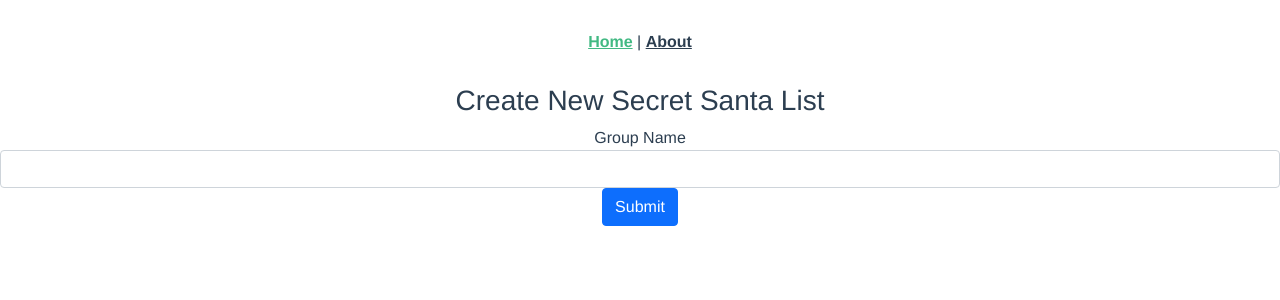
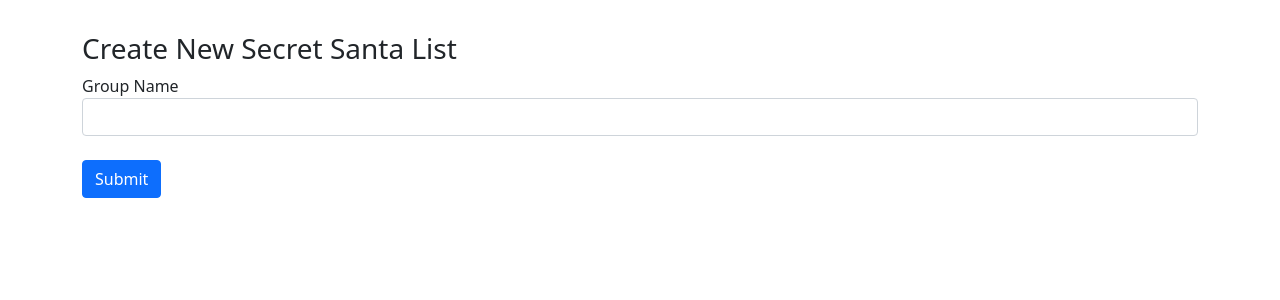
Before and after one commit to themcaffee/secret-santa, a Vue app in the folder web/: page / in a window 1280 px wide. Shown: the top 300 px of the page. Built offline with nearby package versions, Linux system fonts and the light colour scheme.

Commit message:
Create new list form

```diff
--- a/web/src/App.vue
+++ b/web/src/App.vue
@@ -1,20 +1,19 @@
 <template>
   <div id="app">
+    <!--
     <div id="nav">
-      <router-link to="/">Home</router-link> |
-      <router-link to="/about">About</router-link>
+      <router-link to="/">Home</router-link>
     </div>
-    <router-view/>
+    -->
+    <div class="container">
+      <router-view/>
+    </div>
   </div>
 </template>
 
 <style>
 #app {
-  font-family: Avenir, Helvetica, Arial, sans-serif;
-  -webkit-font-smoothing: antialiased;
-  -moz-osx-font-smoothing: grayscale;
-  text-align: center;
-  color: #2c3e50;
+  padding-top: 2em;
 }
 
 #nav {
--- a/web/src/views/About.vue
+++ /dev/null
@@ -1,5 +0,0 @@
-<template>
-  <div class="about">
-    <h1>This is an about page</h1>
-  </div>
-</template>
--- a/web/src/views/Home.vue
+++ b/web/src/views/Home.vue
@@ -5,7 +5,8 @@
       <b-form-group label="Group Name" label-for="name">
         <b-form-input id="name" v-model="name" required></b-form-input>
       </b-form-group>
-      <b-button type="submit" variant="primary">Submit</b-button>
+      <br>
+      <b-button block type="submit" variant="primary">Submit</b-button>
     </b-form>
   </div>
 </template>
--- a/web/src/views/SantaListView.vue
+++ b/web/src/views/SantaListView.vue
@@ -1,8 +1,21 @@
 <template>
   <div class="santa-list-view">
-    <h3>{{ title}}</h3>
+    <h3>{{ name }}</h3>
+    <hr>
+    <h4>Sign Up</h4>
+    <b-form @submit="onSubmit">
+      <b-form-group label="Name" label-for="name">
+        <b-form-input id="name" v-model="name" required></b-form-input>
+      </b-form-group>
+      <b-button type="submit" variant="primary">Submit</b-button>
+    </b-form>
+    <hr>
     <h4>Current List</h4>
-
+    <ul>
+      <li v-for="participant in participants" :key="participant.name">
+        {{ person.name }}
+      </li>
+    </ul>
   </div>
 </template>
 
@@ -11,7 +24,18 @@ export default {
   name: 'SantaListView',
   data () {
     return {
-      title: 'Santa List'
+      name: 'Santa List',
+      participants: [
+        {
+          name: 'Mitch',
+          email: 'testemail123@example.com'
+        }
+      ]
+    }
+  },
+  methods: {
+    onSubmit (event) {
+      event.preventDefault()
     }
   }
 }
```
